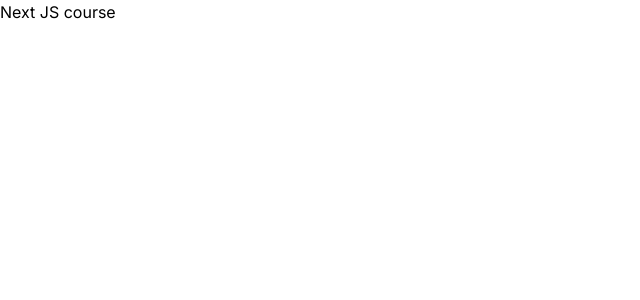
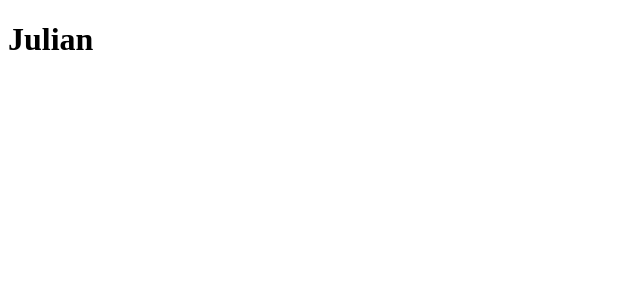
Before and after one commit to jugalo1713/stack_overflow_nextjs13, a Next.js app: page / in a window 1280 px wide. Shown: the top 300 px of the page, without its empty margins (0-640 px from the left). Built offline with nearby package versions, Linux system fonts and the light colour scheme.

Commit message:
add auth

```diff
--- /dev/null
+++ b/app/(route)/(home)/page.tsx
@@ -0,0 +1,10 @@
+import { UserButton } from "@clerk/nextjs";
+
+export default function Page() {
+  return (
+    <>
+      <UserButton afterSignOutUrl="/" />
+      <h1>Julian</h1>
+    </>
+  );
+}
--- a/app/layout.tsx
+++ b/app/layout.tsx
@@ -1,22 +1,16 @@
-import type { Metadata } from 'next'
-import { Inter } from 'next/font/google'
-import './globals.css'
-
-const inter = Inter({ subsets: ['latin'] })
-
-export const metadata: Metadata = {
-  title: 'Create Next App',
-  description: 'Generated by create next app',
-}
+import { ClerkProvider } from "@clerk/nextjs";
+import React from "react";
 
 export default function RootLayout({
   children,
 }: {
-  children: React.ReactNode
+  children: React.ReactNode;
 }) {
   return (
-    <html lang="en">
-      <body className={inter.className}>{children}</body>
-    </html>
-  )
+    <ClerkProvider>
+      <html lang="en">
+        <body>{children}</body>
+      </html>
+    </ClerkProvider>
+  );
 }
--- a/app/page.tsx
+++ /dev/null
@@ -1,9 +0,0 @@
-import Image from "next/image";
-
-export default function Home() {
-  return (
-    <div>
-      <h1 className="h1-bold">Next JS course</h1>
-    </div>
-  );
-}
--- a/package.json
+++ b/package.json
@@ -9,6 +9,7 @@
     "lint": "next lint"
   },
   "dependencies": {
+    "@clerk/nextjs": "^4.27.2",
     "@tailwindcss/typography": "^0.5.10",
     "eslint-config-standard": "^17.1.0",
     "eslint-plugin-tailwindcss": "^3.13.0",
```
Also changed, not shown: app/(auth)/layout.tsx (added, +11 -0 lines), app/(auth)/sign-in/[[...sign-in]]/page.tsx (added, +7 -0 lines), app/(auth)/sign-up/[[...sign-up]]/page.tsx (added, +7 -0 lines), app/(route)/(home)/ask-question/page.tsx (added, +7 -0 lines), middleware.ts (added, +14 -0 lines), 1 other file (tests, documents, lock files or other folders).
